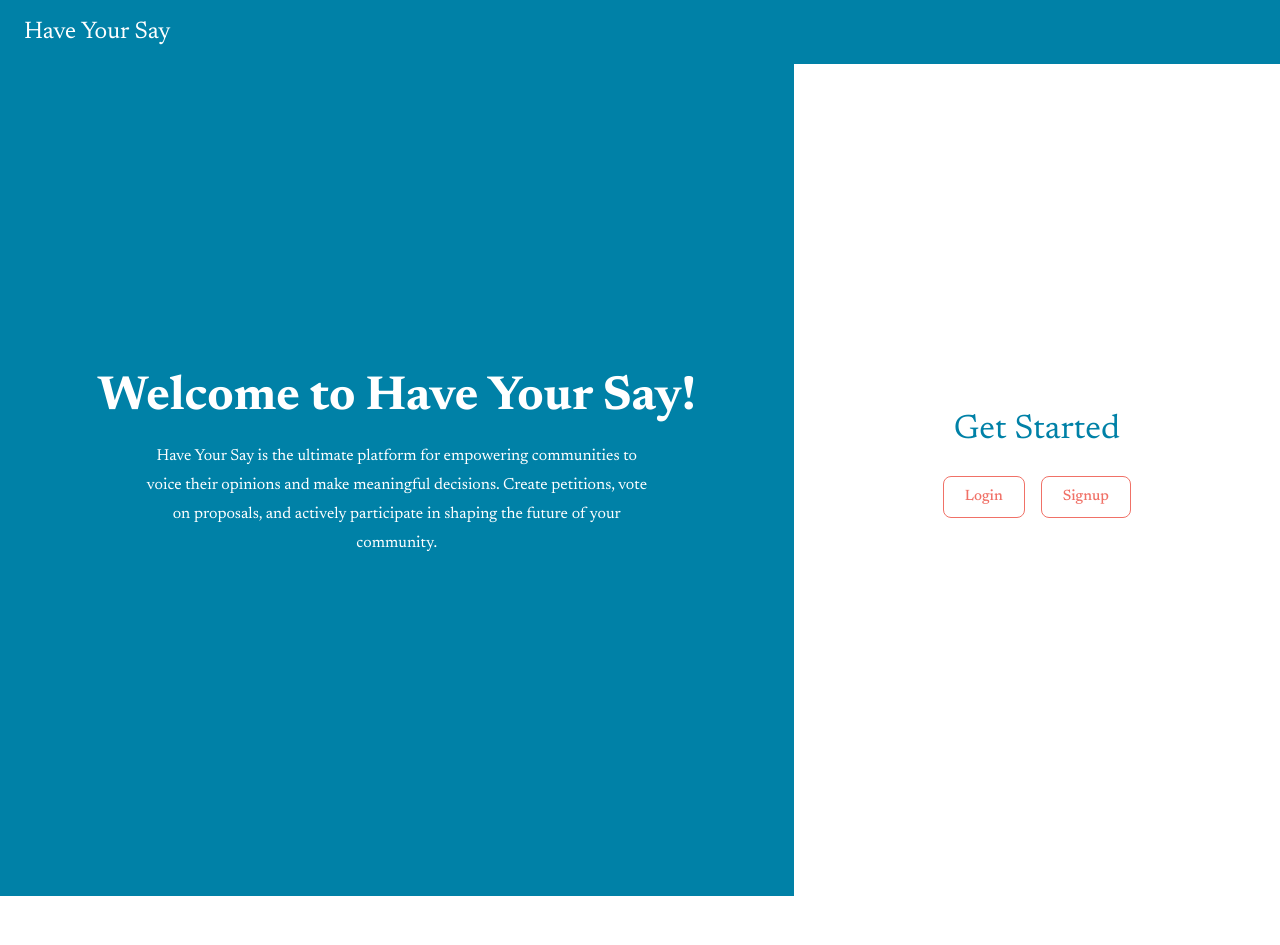
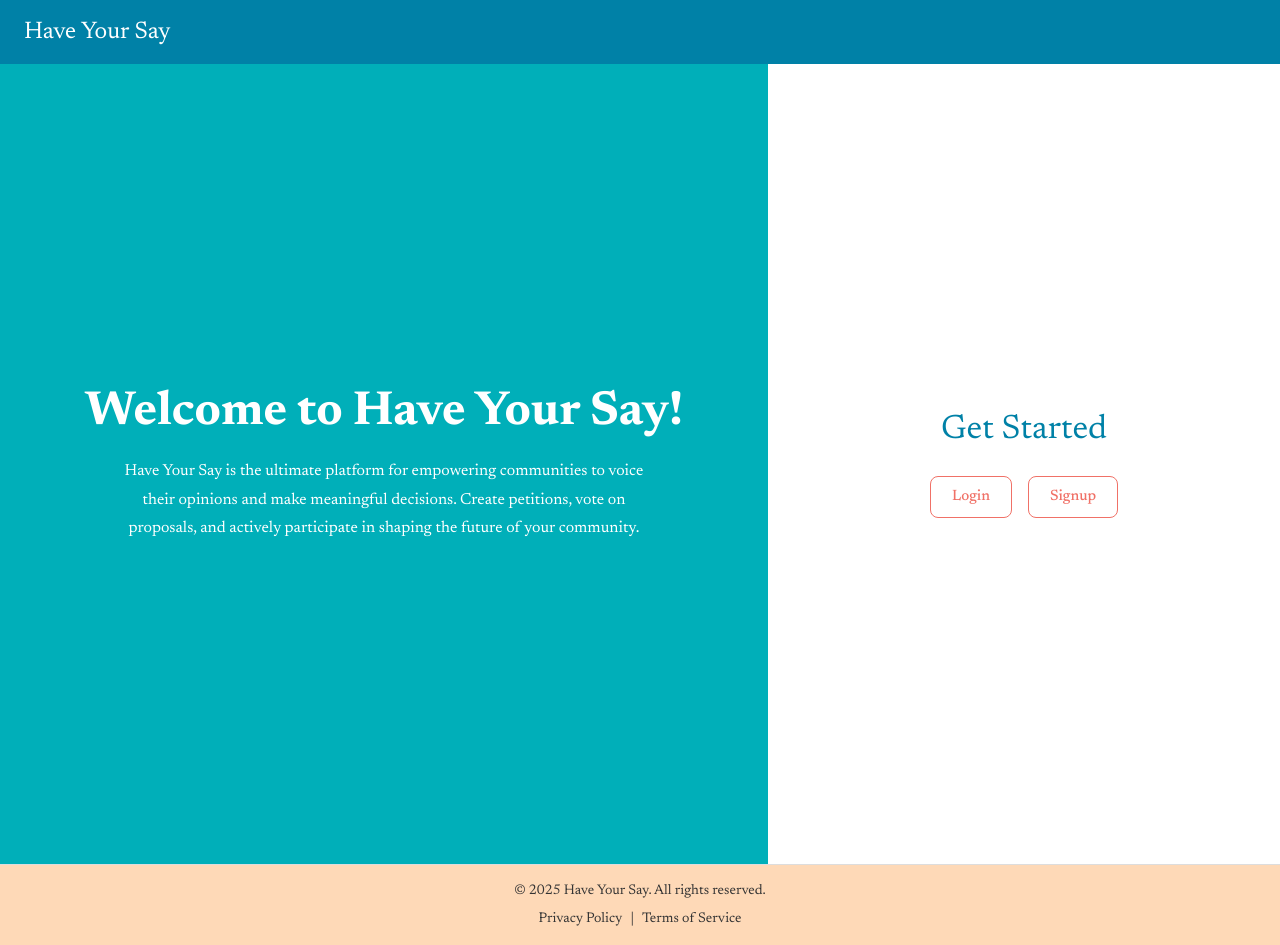
Before and after one commit to shanedunne/have_your_say, a React (Create React App) app in the folder frontend/: page / in a window 1280 px wide. Before the commit the page ends 896 px from the top, so only its background shows below. Built offline with nearby package versions, Linux system fonts and the light colour scheme.

Commit message:
add footer component

```diff
--- a/frontend/src/assets/theme.js
+++ b/frontend/src/assets/theme.js
@@ -11,9 +11,18 @@ const theme = createTheme({
       main: '#F07167', // Custom secondary color
       contrastText: '#000000',
     },
+    third: {
+      main: '#00afb9',
+    },
+
+    forth: {
+      main: '#fed9b7'
+    },
+
     background: {
       default: '#f4f6f8', // Page background
-      paper: '#ffffff', // Card or paper background
+      paper: '#ffffff',
+      other: '#fdfcdc'
     },
     text: {
       primary: '#333333',
--- a/frontend/src/components/AppBar.js
+++ b/frontend/src/components/AppBar.js
@@ -3,11 +3,8 @@ import AppBar from '@mui/material/AppBar';
 import Box from '@mui/material/Box';
 import Toolbar from '@mui/material/Toolbar';
 import Typography from '@mui/material/Typography';
-import Button from '@mui/material/Button';
-import IconButton from '@mui/material/IconButton';
-import MenuIcon from '@mui/icons-material/Menu';
 import { useNavigate } from 'react-router-dom';
-import { handlelogout } from '../services/api';
+import theme from '../assets/theme';
 
 export default function ButtonAppBar() {
 
@@ -17,9 +14,9 @@ export default function ButtonAppBar() {
 
   return (
     <Box sx={{ flexGrow: 1 }}>
-      <AppBar position="static">
+      <AppBar position="static" sx={{ backgroundColor: theme.palette.primary.main }}>
         <Toolbar>
-        <Box
+          <Box
             onClick={() => navigate('/')}
             sx={{
               cursor: 'pointer',
--- /dev/null
+++ b/frontend/src/components/Footer.js
@@ -0,0 +1,37 @@
+import React from "react";
+import Box from "@mui/material/Box";
+import Typography from "@mui/material/Typography";
+import { Link } from "react-router-dom";
+import theme from "../assets/theme";
+
+function Footer() {
+  return (
+    <Box
+      sx={{
+        width: "100%",
+        backgroundColor: theme.palette.forth.main,
+        color: "#333",
+        padding: "16px 0",
+        textAlign: "center",
+        position: "relative",
+        bottom: 0,
+        borderTop: "1px solid #ddd",
+      }}
+    >
+      <Typography variant="body2" sx={{ mb: 1 }}>
+        &copy; {new Date().getFullYear()} Have Your Say. All rights reserved.
+      </Typography>
+      <Typography variant="body2">
+        <Link to="/privacy" style={{ textDecoration: "none", color: "inherit", marginRight: "8px" }}>
+          Privacy Policy
+        </Link>
+        |
+        <Link to="/terms" style={{ textDecoration: "none", color: "inherit", marginLeft: "8px" }}>
+          Terms of Service
+        </Link>
+      </Typography>
+    </Box>
+  );
+}
+
+export default Footer;
--- a/frontend/src/pages/Dashboard/Dashboard.js
+++ b/frontend/src/pages/Dashboard/Dashboard.js
@@ -19,6 +19,7 @@ import ClosedProposals from "../ClosedProposal/ClosedProposal";
 import CreateCommunity from "../CreateCommunity/CreateCommunity";
 
 import { NAVIGATION_ADMIN, NAVIGATION_CITIZEN, NAVIGATION_MASTER_ADMIN } from "./MenuStructures";
+import { Typography } from "@mui/material";
 
 
 function PageContent({ pathname }) {
--- a/frontend/src/pages/Home/Home.js
+++ b/frontend/src/pages/Home/Home.js
@@ -5,6 +5,7 @@ import Button from '@mui/material/Button';
 import { Typography } from "@mui/material";
 import theme from "../../assets/theme";
 import ButtonAppBar from "../../components/AppBar";
+import Footer from "../../components/Footer";
 
 
 
@@ -25,7 +26,7 @@ function HomePage() {
                 <Box sm={12} m={9}
                     sx={{
                         flex: 3,
-                        backgroundColor: theme.palette.primary.main,
+                        backgroundColor: theme.palette.third.main,
                         color: theme.palette.primary.contrastText,
                         padding: 4,
                         display: "flex",
@@ -33,7 +34,8 @@ function HomePage() {
                         justifyContent: "center",
                         alignItems: "center",
                         height: { xs: "50%", sm: "100vh" },
-                        margin: 0
+                        margin: 0,
+                        padding: 0
                     }}
                 >
                     <Typography variant="h3" sx={{ fontWeight: "bold", mb: 2 }}>
@@ -77,6 +79,7 @@ function HomePage() {
 
                 </Box>
             </Box>
+            <Footer />
         </Box>
     )
 } export default HomePage;
```
